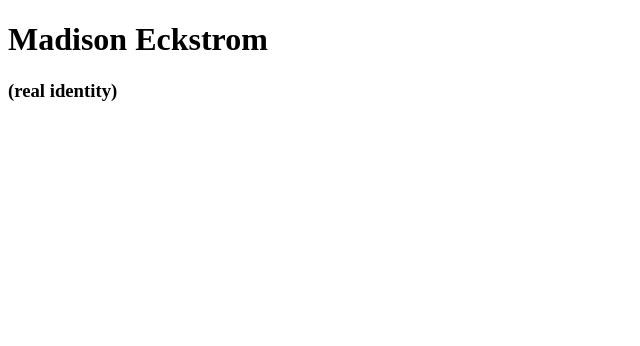
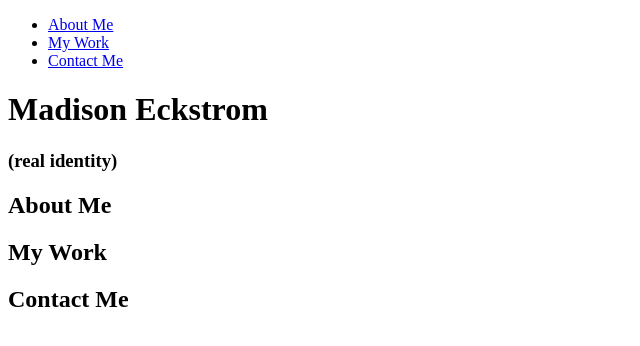
Before and after one commit to maddieeckstrom/Madison_super_portfolio, a plain HTML site: page index.html in a window 1280 px wide. Shown: the whole page, without its empty margins (0-640 px from the left). Drawn offline with Linux system fonts and the light colour scheme.

Commit message:
Adding nav links and headings to the header

```diff
--- a/index.html
+++ b/index.html
@@ -3,11 +3,31 @@
 
 <head>
     <title>Madison's Super Portfolio</title>
+    <link rel="stylesheet" type="text/css" href="./style.css"/>
 </head>
 
 <body>
     <header>
+        <nav>
+            <ul>
+                <li><a href="#About-Me">About Me</a></li>
+                <li><a href="#My-Work">My Work</a></li>
+                <li><a href="#Contact-Me">Contact Me</a></li>
+            </ul>
+        </nav>
         <h1>Madison Eckstrom</h1>
         <h3>(real identity)</h3>
     </header>
+
+    <main>
+        <section id="About-Me">
+            <h2>About Me</h2>
+        </section>
+        <section id="My-Work">
+            <h2>My Work</h2>
+        </section>
+        <section id="Contact-Me">
+            <h2>Contact Me</h2>
+        </section>
+    </main>
 </body>
--- a/style.css
+++ b/style.css
@@ -0,0 +1,3 @@
+header {
+    justify-content: right;
+}
```
